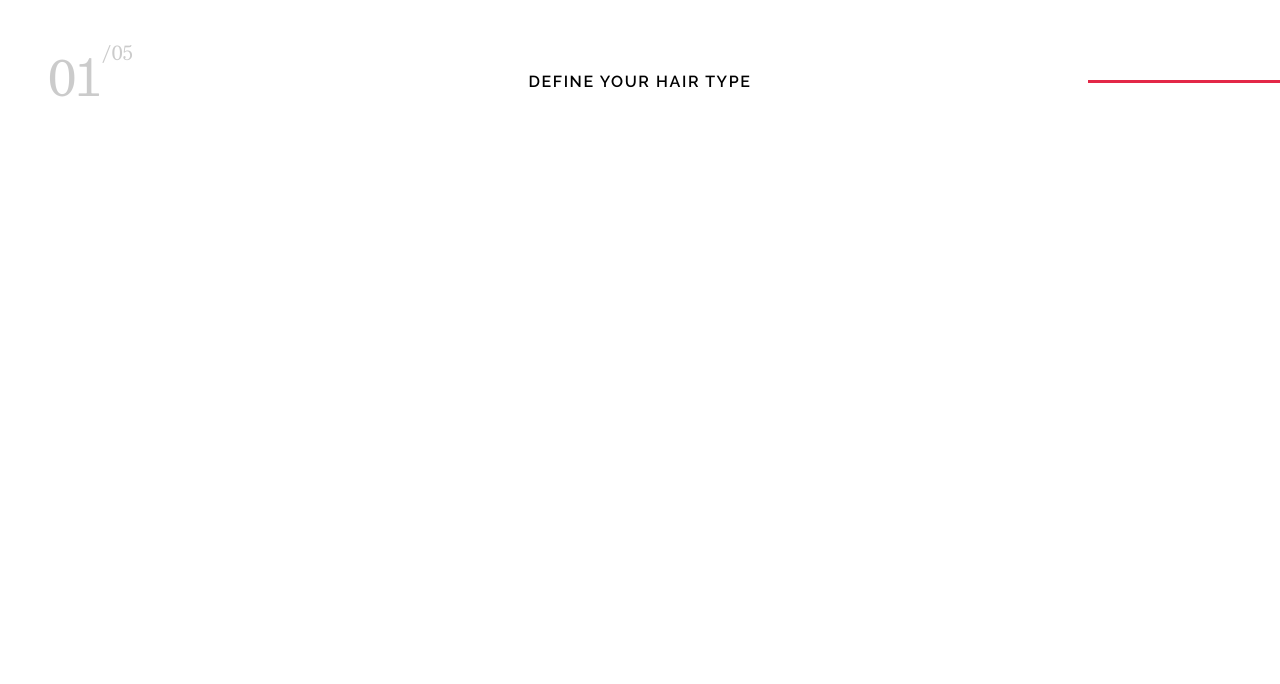
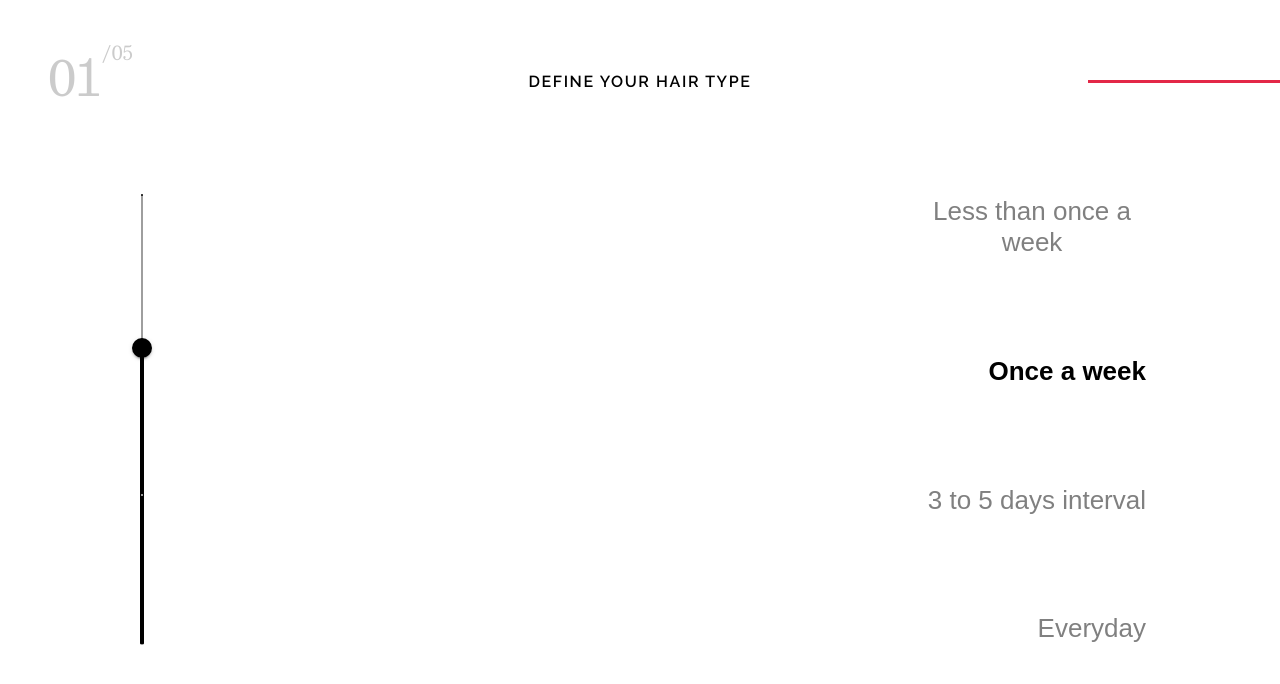
Before and after one commit to AntoPAA/JS-hackaton2-claD, a React (Vite) app in the folder frontend/: page / in a window 1280 px wide. Shown: the top 684 px of the page. Built offline with nearby package versions, Linux system fonts and the light colour scheme.

Commit message:
slider vertical OK

```diff
--- a/frontend/package.json
+++ b/frontend/package.json
@@ -5,6 +5,9 @@
     "preview": "vite preview"
   },
   "dependencies": {
+    "@emotion/react": "^11.11.3",
+    "@emotion/styled": "^11.11.0",
+    "@mui/material": "^5.15.5",
     "axios": "^1.6.5",
     "prop-types": "^15.8.1",
     "react": "^18.2.0",
--- a/frontend/src/App.jsx
+++ b/frontend/src/App.jsx
@@ -1,10 +1,12 @@
 import "./App.css";
 import HeaderPage from "./components/HeaderPage";
+import SliderVertical from "./components/SliderVertical";
 
 function App() {
   return (
     <div className="App">
       <HeaderPage page="01" totalPages="05" title="DEFINE YOUR HAIR TYPE" />
+      <SliderVertical />
     </div>
   );
 }
--- /dev/null
+++ b/frontend/src/components/SliderVertical.css
@@ -0,0 +1,35 @@
+.slider-container {
+  display: flex;
+  justify-content: space-between;
+  width: 80%;
+  margin: 0 auto;
+  margin-top: 2rem;
+}
+
+.values-container {
+  display: flex;
+  flex-direction: column;
+  justify-content: space-between;
+  align-items: flex-end;
+  width: 15rem;
+}
+
+.values-container button {
+  background: none;
+  border: none;
+}
+
+.value {
+  cursor: pointer;
+  transition: background-color 0.3s ease;
+  color: grey;
+}
+
+.value:hover {
+  font-weight: bold;
+}
+
+.value.selected {
+  color: black;
+  font-weight: bold;
+}
--- /dev/null
+++ b/frontend/src/components/SliderVertical.jsx
@@ -0,0 +1,63 @@
+import { useState } from "react";
+import Box from "@mui/material/Box";
+import Slider from "@mui/material/Slider";
+import "./SliderVertical.css";
+
+function SliderVertical() {
+  const [value, setValue] = useState(66);
+  const [selectedValueIndex, setSelectedValueIndex] = useState(1);
+
+  const values = [
+    "Less than once a week",
+    "Once a week",
+    "3 to 5 days interval",
+    "Everyday",
+  ];
+
+  const handleSliderChange = (event, newValue) => {
+    setValue(newValue);
+    const index = Math.round(((100 - newValue) / 100) * (values.length - 1));
+    setSelectedValueIndex(index);
+  };
+
+  const handleValueClick = (index) => {
+    const newValue = 100 - (index / (values.length - 1)) * 100;
+    setValue(newValue);
+    setSelectedValueIndex(index);
+  };
+
+  return (
+    <div className="slider-container">
+      <Box sx={{ height: 450, display: "flex", alignItems: "center" }}>
+        <Slider
+          orientation="vertical"
+          value={value}
+          onChange={handleSliderChange}
+          aria-label="Values"
+          step={100 / (values.length - 1)}
+          marks
+          sx={{
+            width: 2,
+            color: "black",
+          }}
+        />
+      </Box>
+      <div className="values-container">
+        {values.map((val, index) => (
+          <button
+            type="button"
+            key={val}
+            className={`value ${
+              selectedValueIndex === index ? "selected" : ""
+            }`}
+            onClick={() => handleValueClick(index)}
+          >
+            {val}
+          </button>
+        ))}
+      </div>
+    </div>
+  );
+}
+
+export default SliderVertical;
```
Also changed, not shown: 1 other file (tests, documents, lock files or other folders).
